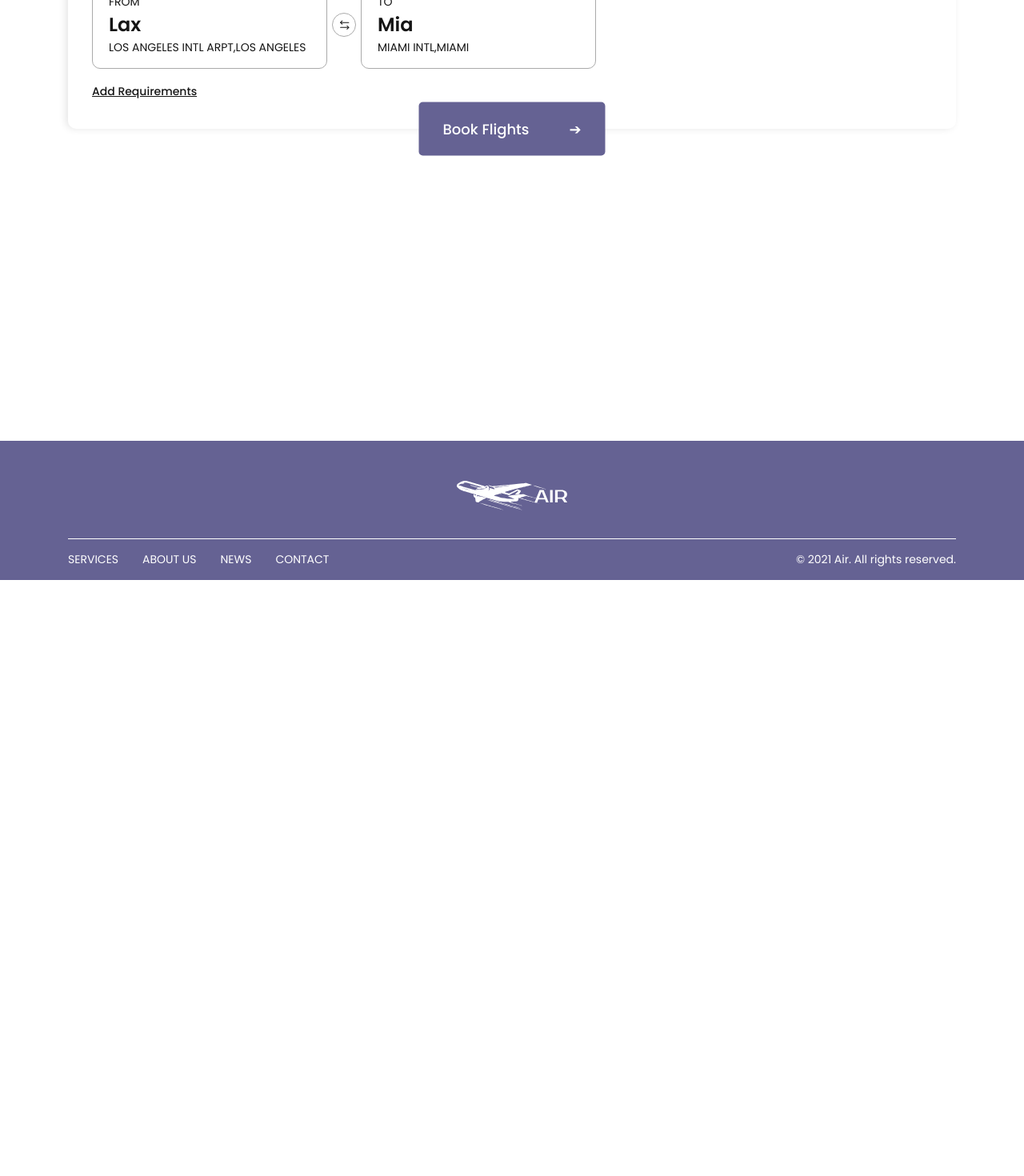
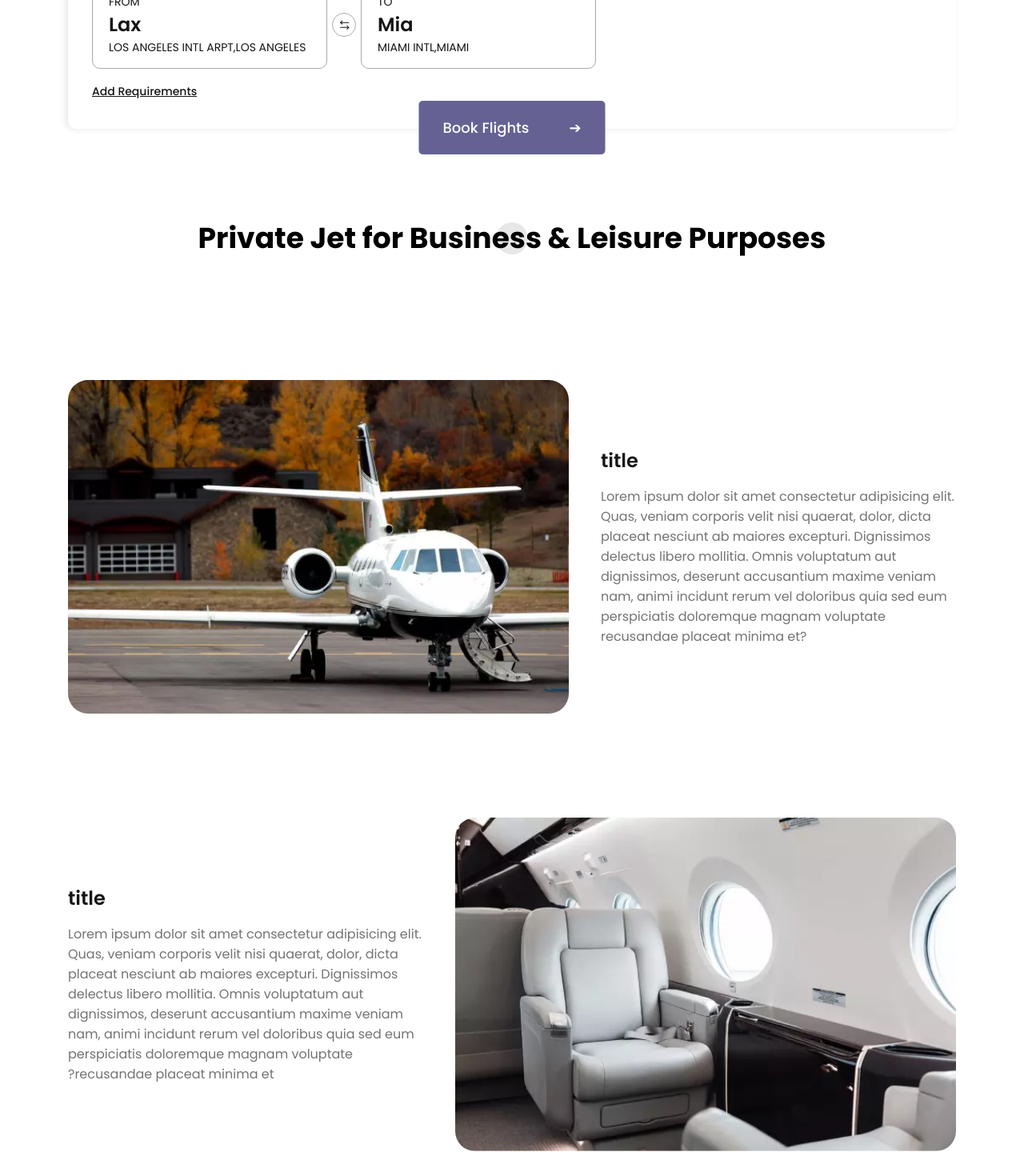
Before and after one commit to ybogdanq/PrivateJet-Booking, a React (Create React App) app: page / in a window 1280 px wide. Shown: the part 820-2290 px from the top of the page at 80% size. Before the commit the page ends 1545 px from the top, so only its background shows below. Built offline with nearby package versions, Linux system fonts and the light colour scheme.

Commit message:
late development evening commit

```diff
--- a/src/App.scss
+++ b/src/App.scss
@@ -9,7 +9,6 @@
   box-sizing: border-box;
   font-weight: inherit;
   font-family: inherit;
-  font-size: inherit;
 }
 
 :root {
@@ -18,9 +17,9 @@
 
 body {
   overflow-x: hidden;
-  font-size: inherit;
   font-family: "Poppins", serif;
   color: #151515;
+  scroll-behavior: smooth;
 }
 
 .wrapper {
--- a/src/App.tsx
+++ b/src/App.tsx
@@ -4,6 +4,8 @@ import BookForm from "./components/BookForm/BookForm";
 import Footer from "./components/Footer";
 import Header from "./components/Header";
 import MeetingSection from "./components/MeetingSection";
+import PrivateJetSection from "./components/PrivateJetSection/PrivateJetSection";
+import Title from "./components/ui/title/Title";
 
 function App() {
   return (
@@ -11,6 +13,7 @@ function App() {
       <Header />
       <MeetingSection />
       <BookForm />
+      <PrivateJetSection />
       <Footer />
     </div>
   );
--- a/src/components/BookForm/components/styles/BookForm.module.scss
+++ b/src/components/BookForm/components/styles/BookForm.module.scss
@@ -4,9 +4,9 @@
   padding: 35px 30px;
   background-color: #fff;
   box-shadow: -3px 0px 10px 0px rgba($color: #000000, $alpha: 0.1);
-  margin-bottom: 300px;
+  margin: -90px 0 110px;
   border-radius: 10px;
-  transform: translateY(-90px);
+
   .flightBook__header {
   }
   .flightBook__body {
@@ -20,8 +20,7 @@
 
     position: absolute;
     left: 50%;
-    transform: translateX(-50%) translateY(50%);
-    bottom: 0;
+    transform: translateX(-50%);
     padding: 20px 30px;
     font-size: 18px;
     line-height: 27px;
--- /dev/null
+++ b/src/components/PrivateJetSection/PrivateJetSection.tsx
@@ -0,0 +1,43 @@
+import React from "react";
+import Title from "../ui/title/Title";
+import PrivateJetDescription from "./components/PrivateJetDescription";
+import styles from "./styles/PrivateJetSection.module.scss";
+import image1 from "../../assets/PrivateJetSection/plane.webp";
+import image2 from "../../assets/PrivateJetSection/interier.webp";
+
+const PrivateJetSection: React.FC = (): JSX.Element => {
+  return (
+    <div>
+      <Title className={styles.title}>
+        Private Jet for Business & Leisure Purposes
+      </Title>
+
+      <div className="container">
+        <PrivateJetDescription image={image1} side="left">
+          <h1 className={styles.description__title}>title</h1>
+          <p className={styles.content}>
+            Lorem ipsum dolor sit amet consectetur adipisicing elit. Quas,
+            veniam corporis velit nisi quaerat, dolor, dicta placeat nesciunt ab
+            maiores excepturi. Dignissimos delectus libero mollitia. Omnis
+            voluptatum aut dignissimos, deserunt accusantium maxime veniam nam,
+            animi incidunt rerum vel doloribus quia sed eum perspiciatis
+            doloremque magnam voluptate recusandae placeat minima et?
+          </p>
+        </PrivateJetDescription>
+        <PrivateJetDescription image={image2} side="right">
+          <h1 className={styles.description__title}>title</h1>
+          <p className={styles.content}>
+            Lorem ipsum dolor sit amet consectetur adipisicing elit. Quas,
+            veniam corporis velit nisi quaerat, dolor, dicta placeat nesciunt ab
+            maiores excepturi. Dignissimos delectus libero mollitia. Omnis
+            voluptatum aut dignissimos, deserunt accusantium maxime veniam nam,
+            animi incidunt rerum vel doloribus quia sed eum perspiciatis
+            doloremque magnam voluptate recusandae placeat minima et?
+          </p>
+        </PrivateJetDescription>
+      </div>
+    </div>
+  );
+};
+
+export default PrivateJetSection;
--- /dev/null
+++ b/src/components/PrivateJetSection/components/PrivateJetDescription.tsx
@@ -0,0 +1,29 @@
+import React from "react";
+import { PrivateJetDescriptionProps } from "./PrivateJetDescription.props";
+import cn from "classnames";
+import styles from "../styles/PrivateJetDescription.module.scss";
+
+const PrivateJetDescription: React.FC<PrivateJetDescriptionProps> = ({
+  side,
+  image,
+  children,
+  className,
+  ...props
+}): JSX.Element => {
+  return (
+    <div
+      className={cn(className, styles.description__wrapper, {
+        [styles.left]: side === "left",
+        [styles.right]: side === "right",
+      })}
+      {...props}
+    >
+      <div className={styles.image}>
+        <img src={image} alt="" />
+      </div>
+      <div className={styles.description}>{children}</div>
+    </div>
+  );
+};
+
+export default PrivateJetDescription;
--- /dev/null
+++ b/src/components/PrivateJetSection/styles/PrivateJetDescription.module.scss
@@ -0,0 +1,34 @@
+.description__wrapper {
+  display: grid;
+  grid-template-columns: minmax(auto, 60%) 40%;
+  align-items: center;
+  gap: 40px;
+  padding: 65px 0px;
+}
+
+.left {
+  direction: ltr;
+}
+
+.right {
+  direction: rtl;
+}
+
+.image {
+  overflow: hidden;
+  width: 100%;
+  height: auto;
+  border-radius: 25px;
+  display: flex;
+  align-items: center;
+  justify-content: center;
+  img {
+    width: 100%;
+    height: 100%;
+    object-fit: cover;
+  }
+}
+
+.description {
+  text-align: left;
+}
--- /dev/null
+++ b/src/components/PrivateJetSection/styles/PrivateJetSection.module.scss
@@ -0,0 +1,14 @@
+.title {
+  margin-bottom: 85px;
+}
+
+.description__title {
+  margin-bottom: 14px;
+  font-weight: 600;
+  font-size: 24px;
+  line-height: 36px;
+}
+
+.content {
+  color: rgba(21, 21, 21, 0.6);
+}
--- /dev/null
+++ b/src/components/ui/title/Title.module.scss
@@ -0,0 +1,19 @@
+.title {
+  position: relative;
+  text-align: center;
+  font-weight: 700;
+  font-size: 36px;
+  line-height: 54px;
+  color: #000;
+  &::after {
+    content: "";
+    position: absolute;
+    left: 50%;
+    top: 50%;
+    transform: translateX(-50%) translateY(-50%);
+    width: 40px;
+    height: 40px;
+    background-color: rgba(21, 21, 21, 0.1);
+    border-radius: 50%;
+  }
+}
--- /dev/null
+++ b/src/components/ui/title/Title.tsx
@@ -0,0 +1,18 @@
+import React from "react";
+import { TitleProps } from "./Title.props";
+import cn from "classnames";
+import styles from "./Title.module.scss";
+
+const Title: React.FC<TitleProps> = ({
+  children,
+  className,
+  ...props
+}): JSX.Element => {
+  return (
+    <h1 className={cn(className, styles.title)} {...props}>
+      {children}
+    </h1>
+  );
+};
+
+export default Title;
```
Also changed, not shown: src/components/PrivateJetSection/components/PrivateJetDescription.props.ts (added, +7 -0 lines), src/components/ui/title/Title.props.ts (added, +7 -0 lines), src/assets/PrivateJetSection/interier.webp (added), src/assets/PrivateJetSection/plane.webp (added).
